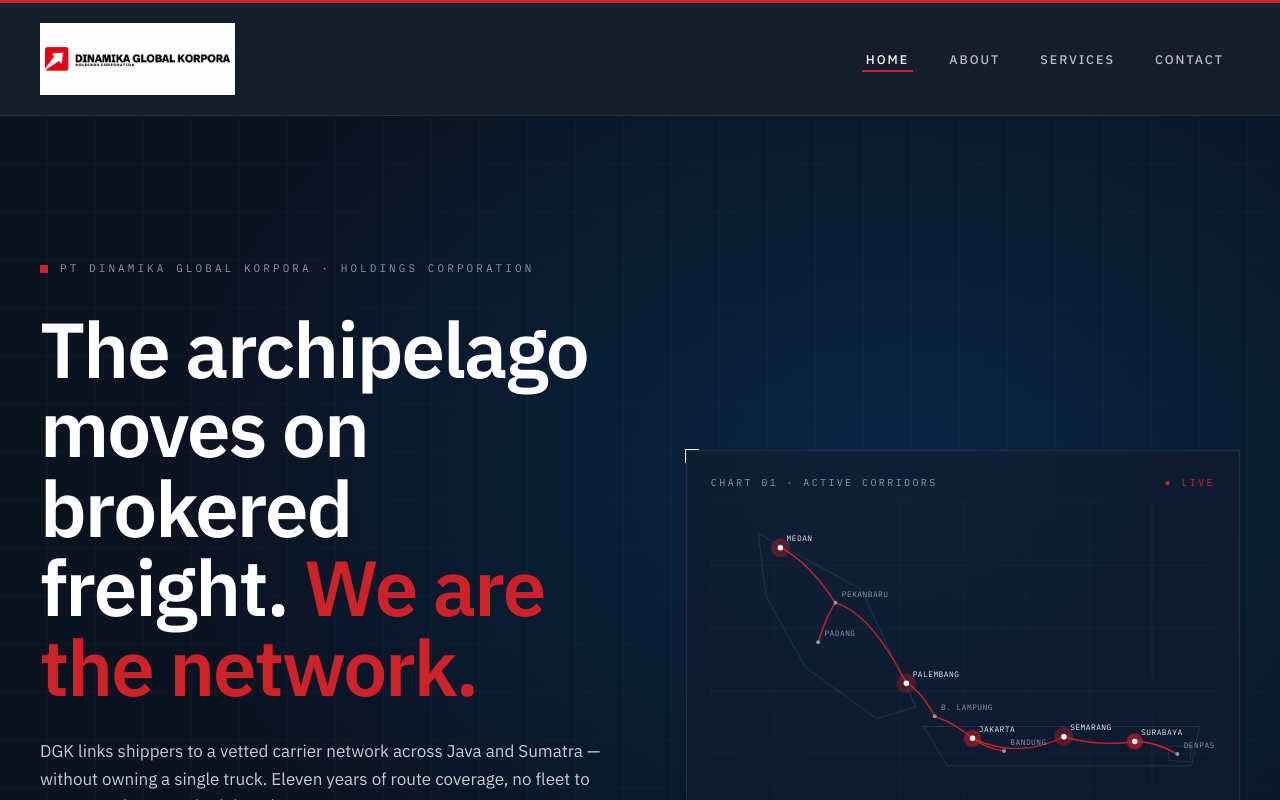
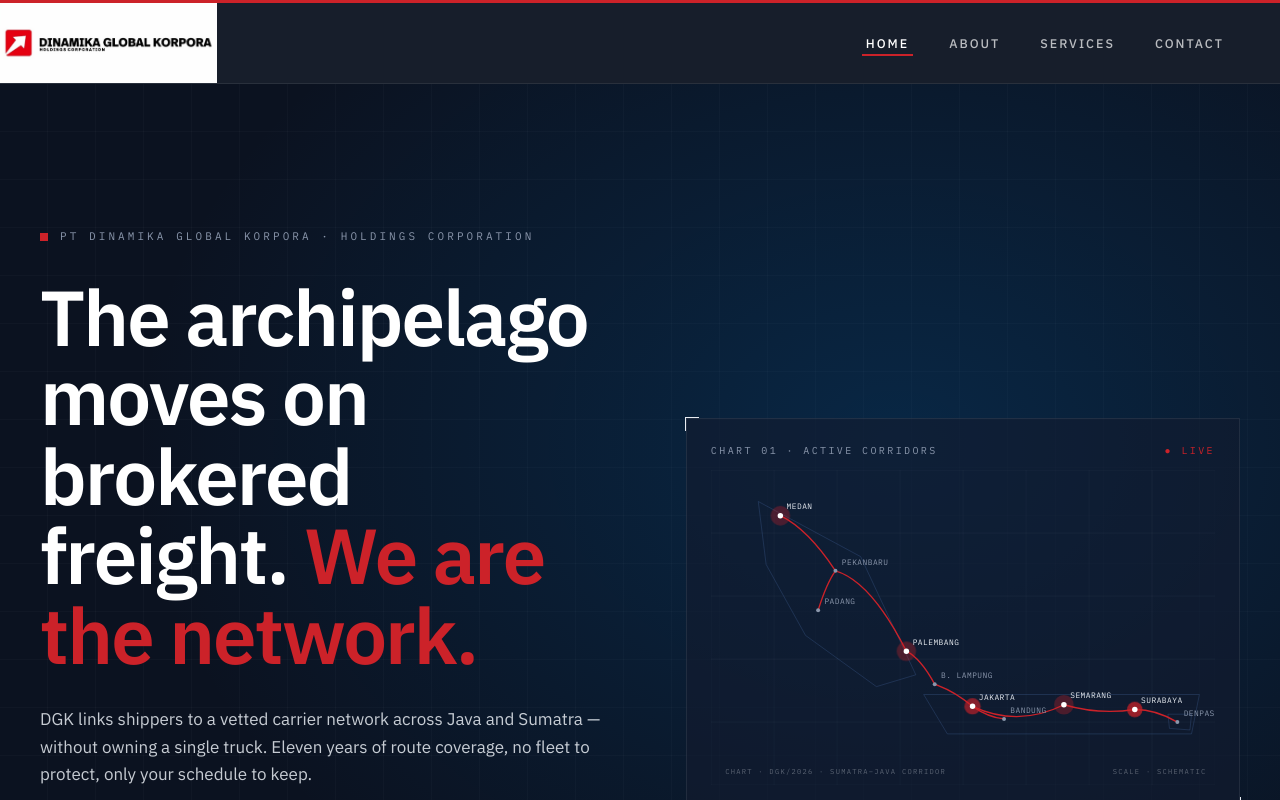
Before and after one commit to rochmanofenna/dgk_website, a Next.js app: page / in a window 1280 px wide. Shown: the top 800 px of the page. Built offline with nearby package versions, Linux system fonts and the light colour scheme.

Commit message:
polish: flush-left full-height logo plate, two-tone header

```diff
--- a/app/_components/header.tsx
+++ b/app/_components/header.tsx
@@ -27,7 +27,9 @@
 export function Header() {
   const pathname = usePathname()
   const isHome = pathname === "/"
-  const [scrolled, setScrolled] = useState(false)
+  // Non-home routes render with the light surface immediately — no
+  // SSR/CSR flash of the dark hero styling on /about, /services, /contact.
+  const [scrolled, setScrolled] = useState(!isHome)
   const [mobileOpen, setMobileOpen] = useState(false)
 
   useEffect(() => {
@@ -56,28 +58,26 @@
           : "bg-deep/95 backdrop-blur-md border-b border-deep-rule"
       }`}
     >
-      <div className="mx-auto flex h-20 max-w-7xl items-center justify-between px-6 lg:h-28 lg:px-10">
+      <div className="flex h-16 items-stretch justify-between lg:h-20">
+        {/* Logo plate — flush to the viewport edge, fills the full height
+         * of the bar. The jpeg's white interior becomes a natural left
+         * block; the nav lives in the tonal band to the right. No
+         * padding, no border, no shadow — two-tone by construction. */}
         <Link
           href="/"
           aria-label="DGK Holdings — home"
-          className="flex items-center"
+          className="flex items-stretch"
         >
-          {/* On the transparent dark hero the jpeg still reads because its
-           * interior is white; a subtle drop shadow keeps it crisp. The
-           * logo sets the scale of the whole bar — sized to be recognisable
-           * rather than squinting-distance. */}
           <Logo
-            width={240}
+            width={420}
             priority
-            className={`h-12 w-auto lg:h-[72px] ${
-              solid ? "" : "drop-shadow-[0_1px_0_rgba(0,0,0,0.15)]"
-            }`}
+            className="h-full w-auto"
           />
         </Link>
 
-        {/* Desktop nav — sits tight against the logo so the bar reads as
-         * one unit. */}
-        <nav className="hidden md:block">
+        {/* Desktop nav — right-aligned with container-style padding applied
+         * here so the logo can bleed all the way left. */}
+        <nav className="hidden items-center pr-6 md:flex lg:pr-10">
           <ul className="flex items-center gap-2">
             {NAV.map((item) => {
               const active =
@@ -99,13 +99,14 @@
           </ul>
         </nav>
 
-        {/* Mobile trigger */}
+        {/* Mobile trigger — right-aligned inside the bar, matching the
+         * nav's right padding on desktop. */}
         <button
           type="button"
           aria-label="Toggle navigation"
           aria-expanded={mobileOpen}
           onClick={() => setMobileOpen((v) => !v)}
-          className={`group relative flex h-10 w-10 items-center justify-center md:hidden ${
+          className={`group relative mr-4 flex w-10 items-center justify-center self-center md:hidden ${
             solid ? "text-ink" : "text-white"
           }`}
         >
```
